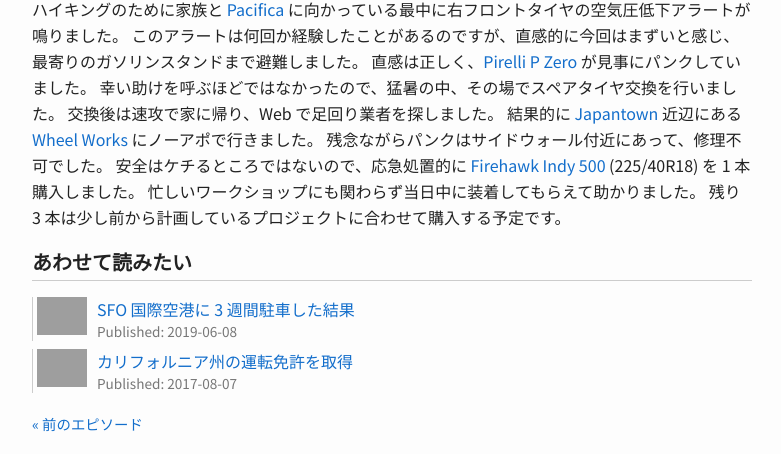
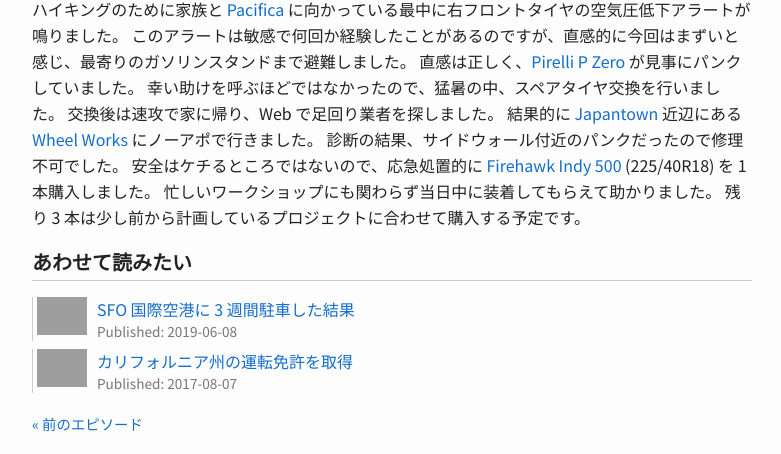
Before and after one commit to toru/ep.torumk.com, a Jekyll site: the page built from _posts/2019-06-23-gti-flat-tire.md, in a window 1280 px wide, cut to the strip 720-1174 px from the top of the page. Shown: the whole strip, without its empty margins (248-1029 px from the left). Built offline with Jekyll 4.4.1, drawn with Linux system fonts in a browser that asks for light colours; grey boxes are pictures that could not be loaded.

Commit message:
posts: fix the grammar on the flat tire episode

```diff
--- a/_posts/2019-06-23-gti-flat-tire.md
+++ b/_posts/2019-06-23-gti-flat-tire.md
@@ -18,12 +18,12 @@
 ![gti-spare-tire]({{ site.image_store }}{{ page.images[0] }})
 
 ハイキングのために家族と [Pacifica](https://en.wikipedia.org/wiki/Pacifica,_California) に向かっている最中に右フロントタイヤの空気圧低下アラートが鳴りました。
-このアラートは何回か経験したことがあるのですが、直感的に今回はまずいと感じ、最寄りのガソリンスタンドまで避難しました。
+このアラートは敏感で何回か経験したことがあるのですが、直感的に今回はまずいと感じ、最寄りのガソリンスタンドまで避難しました。
 直感は正しく、[Pirelli P Zero](https://www.pirelli.com/tyres/en-ww/car/find-your-tyres/products-sheet/p-zero) が見事にパンクしていました。
-幸い助けを呼ぶほどではなかったので、猛暑の中、その場でスペアタイヤ交換を行いました。
+幸い助けを呼ぶほどではなかったので、猛暑の中、スペアタイヤ交換を行いました。
 交換後は速攻で家に帰り、Web で足回り業者を探しました。
 結果的に [Japantown](https://ja.wikipedia.org/wiki/%E3%82%B8%E3%83%A3%E3%83%91%E3%83%B3%E3%82%BF%E3%82%A6%E3%83%B3_(%E3%82%B5%E3%83%B3%E3%83%95%E3%83%A9%E3%83%B3%E3%82%B7%E3%82%B9%E3%82%B3)) 近辺にある [Wheel Works](https://www.yelp.com/biz/wheel-works-san-francisco-3) にノーアポで行きました。
-残念ながらパンクはサイドウォール付近にあって、修理不可でした。
+診断の結果、サイドウォール付近のパンクだったので修理不可でした。
 安全はケチるところではないので、応急処置的に [Firehawk Indy 500](https://www.firestonetire.com/tire/firehawk-indy-500) (225/40R18) を 1 本購入しました。
 忙しいワークショップにも関わらず当日中に装着してもらえて助かりました。
 残り 3 本は少し前から計画しているプロジェクトに合わせて購入する予定です。
```
